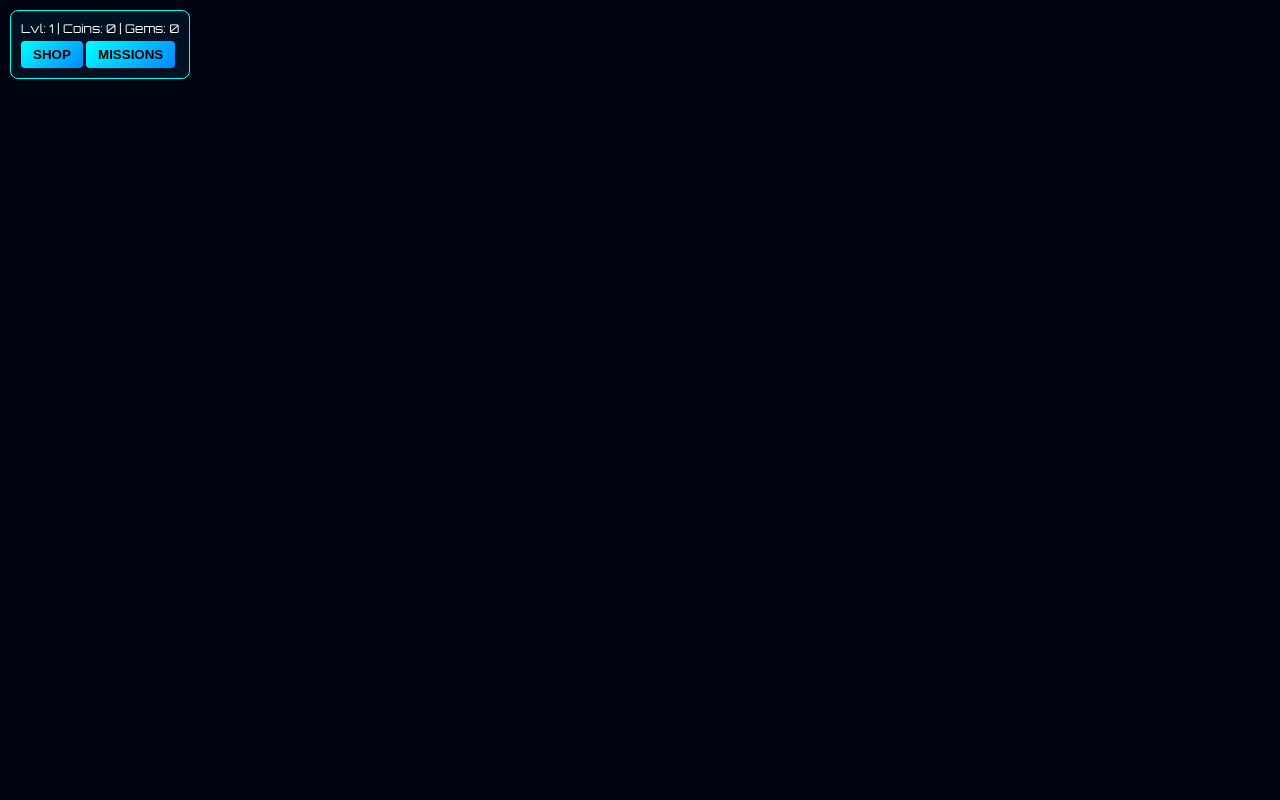
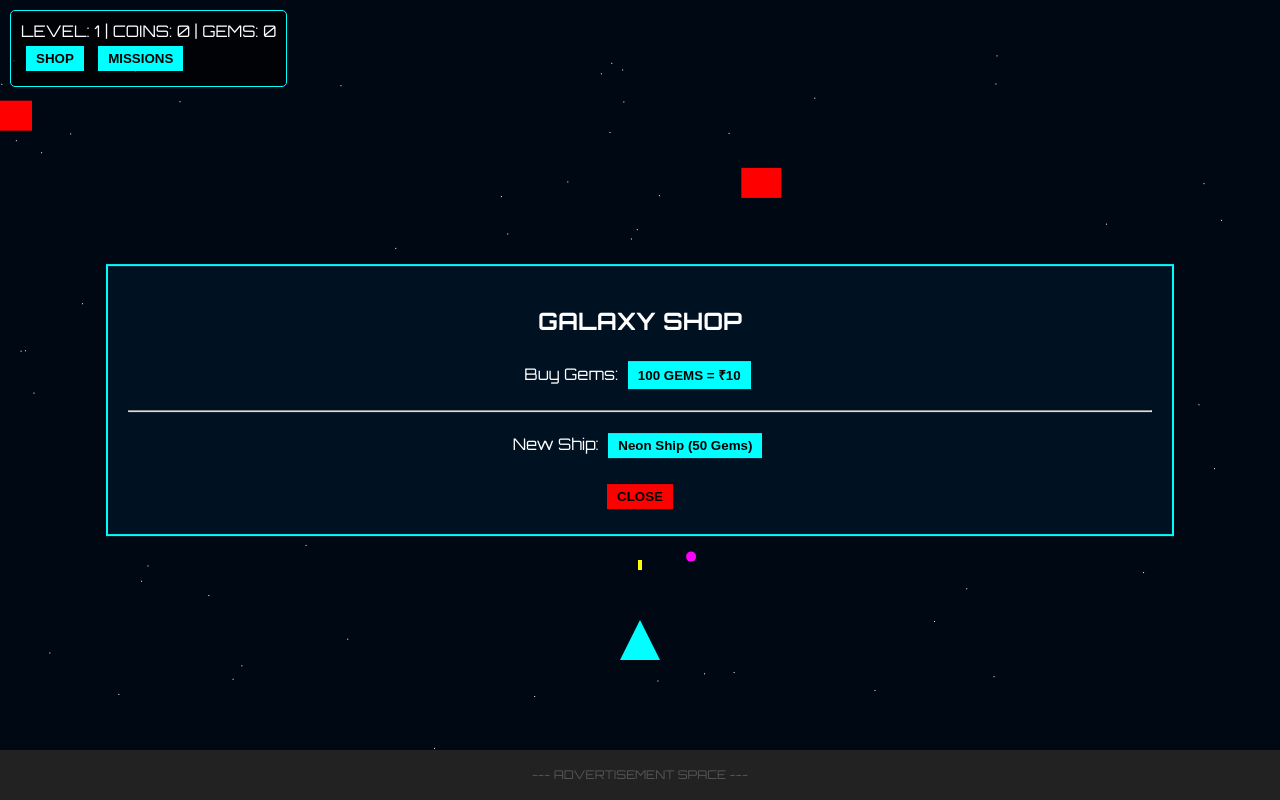
Before and after one commit to Jaideep15012010/Neo-run-, a plain HTML site: page index.html in a window 1280 px wide. Both pictures are taken after a click on the button "SHOP". Drawn offline with Linux system fonts and the light colour scheme.

Commit message:
Update index.html

```diff
--- a/index.html
+++ b/index.html
@@ -1,82 +1,147 @@
 <html>
 <head>
     <meta name="viewport" content="width=device-width, initial-scale=1.0, maximum-scale=1.0, user-scalable=no">
-    <title>Galaxy Overlord: 3D Pro</title>
+    <title>Galaxy Overlord: Business Edition</title>
     <style>
         @import url('https://fonts.googleapis.com/css2?family=Orbitron:wght@400;700&display=swap');
-        body { margin: 0; background: #000510; overflow: hidden; font-family: 'Orbitron', sans-serif; color: #fff; }
-        .ui { position: absolute; padding: 10px; background: rgba(0,20,40,0.8); border: 1px solid #0ff; border-radius: 8px; z-index: 100; font-size: 12px; }
-        .btn { background: linear-gradient(135deg, #0ff, #0088ff); color: #000; border: none; padding: 6px 12px; font-weight: bold; cursor: pointer; border-radius: 4px; margin-top: 5px; }
-        .menu { display: none; position: absolute; top: 50%; left: 50%; transform: translate(-50%, -50%); width: 85%; background: rgba(0,10,20,0.95); border: 2px solid #0ff; padding: 20px; z-index: 200; box-shadow: 0 0 20px #0ff; text-align: center; }
-        .mission-item { background: rgba(0,255,255,0.1); margin: 5px 0; padding: 8px; border-left: 3px solid #0ff; text-align: left; font-size: 11px; }
+        body { margin: 0; background: #000; overflow: hidden; font-family: 'Orbitron', sans-serif; color: #fff; }
+        .ui-panel { position: absolute; padding: 10px; background: rgba(0,0,0,0.7); border: 1px solid #0ff; border-radius: 5px; z-index: 100; }
+        .btn { background: #0ff; color: #000; border: none; padding: 5px 10px; font-weight: bold; cursor: pointer; margin: 5px; }
+        #shopMenu, #missionMenu { display: none; position: absolute; top: 50%; left: 50%; transform: translate(-50%, -50%); width: 80%; background: #001122; border: 2px solid #0ff; padding: 20px; z-index: 200; text-align: center; }
+        .ad-space { position: absolute; bottom: 0; width: 100%; height: 50px; background: #222; text-align: center; line-height: 50px; color: #555; font-size: 12px; }
     </style>
 </head>
 <body>
 
-<div class="ui" style="top:10; left:10;">
-    Lvl: <span id="lvl">1</span> | Coins: <span id="scr">0</span> | Gems: <span id="gms">0</span><br>
-    <button class="btn" onclick="toggle('shop')">SHOP</button>
-    <button class="btn" onclick="toggle('miss')">MISSIONS</button>
+<div class="ui-panel" style="top:10; left:10;">
+    LEVEL: <span id="lvl">1</span> | COINS: <span id="scr">0</span> | GEMS: <span id="gms">0</span>
+    <br><button class="btn" onclick="toggleMenu('shopMenu')">SHOP</button>
+    <button class="btn" onclick="toggleMenu('missionMenu')">MISSIONS</button>
 </div>
 
-<div id="shop" class="menu">
-    <h2 style="color:#0ff">TECH SHOP</h2>
-    <button class="btn" onclick="buyGems()">BUY 500 GEMS (₹20)</button><br>
-    <button class="btn" onclick="buyShip('#ff0055')">RED PHANTOM (100 Gems)</button><br>
-    <button class="btn" onclick="buyShip('#00ff44')">GREEN VENOM (200 Gems)</button><br><br>
-    <button class="btn" style="background:#ff3300" onclick="toggle('shop')">BACK</button>
+<div class="ad-space" id="adBanner">--- ADVERTISEMENT SPACE ---</div>
+
+<div id="shopMenu">
+    <h2>GALAXY SHOP</h2>
+    <p>Buy Gems: <button class="btn" onclick="buyGems()">100 GEMS = ₹10</button></p>
+    <hr>
+    <p>New Ship: <button class="btn" onclick="buyShip('Neon', 50)">Neon Ship (50 Gems)</button></p>
+    <button class="btn" style="background:red" onclick="toggleMenu('shopMenu')">CLOSE</button>
 </div>
 
-<div id="miss" class="menu">
-    <h2 style="color:#0ff">COMMAND CENTER</h2>
-    <div class="mission-item">1. Cadet: Kill 20 Enemies (+10 Gems)</div>
-    <div class="mission-item">2. Pilot: Kill 100 Enemies (+50 Gems)</div>
-    <div class="mission-item">3. Veteran: Reach Level 5 (+100 Gems)</div>
-    <div class="mission-item">4. Gem Hunter: Collect 50 Gems (+150 Gems)</div>
-    <div class="mission-item">5. Elite: Score 2000 Coins (+300 Gems)</div>
-    <br><button class="btn" style="background:#ff3300" onclick="toggle('miss')">BACK</button>
+<div id="missionMenu">
+    <h2>MISSIONS</h2>
+    <div id="missionList">1. Kill 50 Enemies (+20 Gems)<br>2. Reach Level 5 (+50 Gems)</div>
+    <br><button class="btn" style="background:red" onclick="toggleMenu('missionMenu')">CLOSE</button>
 </div>
 
-<canvas id="g"></canvas>
+<canvas id="gameCanvas"></canvas>
 
 <script>
-    const c = document.getElementById('g'); const x = c.getContext('2d');
-    c.width = window.innerWidth; c.height = window.innerHeight;
+    const canvas = document.getElementById('gameCanvas');
+    const ctx = canvas.getContext('2d');
+    canvas.width = window.innerWidth;
+    canvas.height = window.innerHeight - 50;
 
-    let score = parseInt(localStorage.getItem('gScore')) || 0;
-    let level = parseInt(localStorage.getItem('gLvl')) || 1;
-    let gems = parseInt(localStorage.getItem('gGems')) || 0;
-    let kills = parseInt(localStorage.getItem('gKills')) || 0;
-    let active = true;
+    let score = parseInt(localStorage.getItem('galaxyScore')) || 0;
+    let level = parseInt(localStorage.getItem('galaxyLevel')) || 1;
+    let gems = parseInt(localStorage.getItem('galaxyGems')) || 0;
+    let kills = 0, active = true;
 
-    let player = { x: c.width/2, y: c.height-100, color: '#00e5ff' };
-    let bullets = [], eBullets = [], enemies = [], stars = [];
+    let player = { x: canvas.width/2, y: canvas.height-100, color: '#0ff' };
+    let bullets = [], enemyBullets = [], enemies = [], stars = [];
 
-    for(let i=0; i<100; i++) stars.push({x:Math.random()*c.width, y:Math.random()*c.height, s:Math.random()*3});
+    for(let i=0; i<80; i++) stars.push({x: Math.random()*canvas.width, y: Math.random()*canvas.height, s: Math.random()*2});
 
-    function toggle(id) {
+    function toggleMenu(id) {
         let m = document.getElementById(id);
-        m.style.display = (m.style.display==='block')?'none':'block';
-        active = (m.style.display!=='block');
+        m.style.display = (m.style.display === 'block') ? 'none' : 'block';
+        active = (m.style.display !== 'block');
     }
 
-    function buyGems() { alert("Simulating UPI Payment..."); gems += 500; save(); }
-    function buyShip(col) { if(gems>=100){ gems-=100; player.color=col; save(); } else alert("No Gems!"); }
-    function save() {
-        localStorage.setItem('gScore', score); localStorage.setItem('gLvl', level);
-        localStorage.setItem('gGems', gems); localStorage.setItem('gKills', kills);
-        document.getElementById('scr').innerText = score; document.getElementById('lvl').innerText = level;
-        document.getElementById('gms').innerText = gems;
+    function buyGems() {
+        alert("Redirecting to Payment Gateway... (Simulation)");
+        gems += 100; updateUI();
     }
 
-    window.addEventListener('touchmove', e => {
-        if(!active) return;
-        player.x = e.touches[0].clientX;
-        player.y = e.touches[0].clientY; // Full Screen Movement
-    });
+    function buyShip(name, cost) {
+        if(gems >= cost) { gems -= cost; player.color = '#ff00ff'; alert(name + " Purchased!"); updateUI(); }
+        else { alert("Not enough Gems!"); }
+    }
 
-    function spawn() {
-        if(!active || enemies.length > 6) return;
-        enemies.push({ x:Math.random()*c.width, y:Math.random()*250+50, vx:(Math.random()-0.5)*5, vy:(Math.random()-0.5)*3, hp:level });
+    function updateUI() {
+        document.getElementById('scr').innerText = score;
+        document.getElementById('lvl').innerText = level;
+        document.getElementById('gms').innerText = gems;
+        localStorage.setItem('galaxyGems', gems);
     }
-    setInterval(spawn, 1500);
+
+    window.addEventListener('touchmove', e => { if(active) player.x = e.touches[0].clientX; });
+
+    function spawnEnemy() {
+        if(!active || enemies.length > 5) return;
+        enemies.push({
+            x: Math.random()*canvas.width,
+            y: Math.random()*200 + 50,
+            vx: (Math.random()-0.5)*4,
+            vy: (Math.random()-0.5)*2,
+            hp: 2, lastShot: 0
+        });
+    }
+    setInterval(spawnEnemy, 2000);
+
+    function gameLoop() {
+        if(!active) { requestAnimationFrame(gameLoop); return; }
+        ctx.fillStyle = '#000814'; ctx.fillRect(0,0,canvas.width,canvas.height);
+
+        stars.forEach(st => { st.y += st.s; if(st.y > canvas.height) st.y = 0; ctx.fillStyle='white'; ctx.fillRect(st.x,st.y,1,1); });
+
+        // Player
+        ctx.fillStyle = player.color; ctx.beginPath();
+        ctx.moveTo(player.x, player.y-30); ctx.lineTo(player.x-20, player.y+10); ctx.lineTo(player.x+20, player.y+10); ctx.fill();
+
+        // Player Bullets
+        if(Date.now() % 15 === 0) bullets.push({x: player.x, y: player.y-30});
+        bullets.forEach((b,i) => { b.y -= 10; ctx.fillStyle='yellow'; ctx.fillRect(b.x-2, b.y, 4, 10); if(b.y<0) bullets.splice(i,1); });
+
+        // Enemies (Hovering AI)
+        enemies.forEach((en, i) => {
+            en.x += en.vx; en.y += en.vy;
+            if(en.x < 0 || en.x > canvas.width) en.vx *= -1;
+            if(en.y < 50 || en.y > 300) en.vy *= -1;
+
+            ctx.fillStyle = 'red'; ctx.fillRect(en.x-20, en.y-20, 40, 30);
+
+            // Upgraded Enemy Bullets (Targeted)
+            if(Date.now() - en.lastShot > 2000) {
+                enemyBullets.push({x: en.x, y: en.y, vx: (player.x - en.x)/100, vy: 5});
+                en.lastShot = Date.now();
+            }
+
+            bullets.forEach((b, bi) => {
+                if(Math.abs(b.x-en.x)<20 && Math.abs(b.y-en.y)<20) {
+                    en.hp--; bullets.splice(bi, 1);
+                    if(en.hp<=0) { enemies.splice(i,1); score+=10; kills++; checkMissions(); updateUI(); }
+                }
+            });
+        });
+
+        enemyBullets.forEach((eb, i) => {
+            eb.y += eb.vy; eb.x += eb.vx;
+            ctx.fillStyle = '#f0f'; ctx.beginPath(); ctx.arc(eb.x, eb.y, 5, 0, Math.PI*2); ctx.fill();
+            if(Math.abs(eb.x-player.x)<25 && Math.abs(eb.y-player.y)<25) location.reload();
+            if(eb.y > canvas.height) enemyBullets.splice(i,1);
+        });
+
+        requestAnimationFrame(gameLoop);
+    }
+
+    function checkMissions() {
+        if(kills === 50) { gems += 20; alert("Mission Complete: 50 Kills!"); }
+        if(level === 5) { gems += 50; }
+    }
+
+    gameLoop();
+</script>
+</body>
+</html>
```
